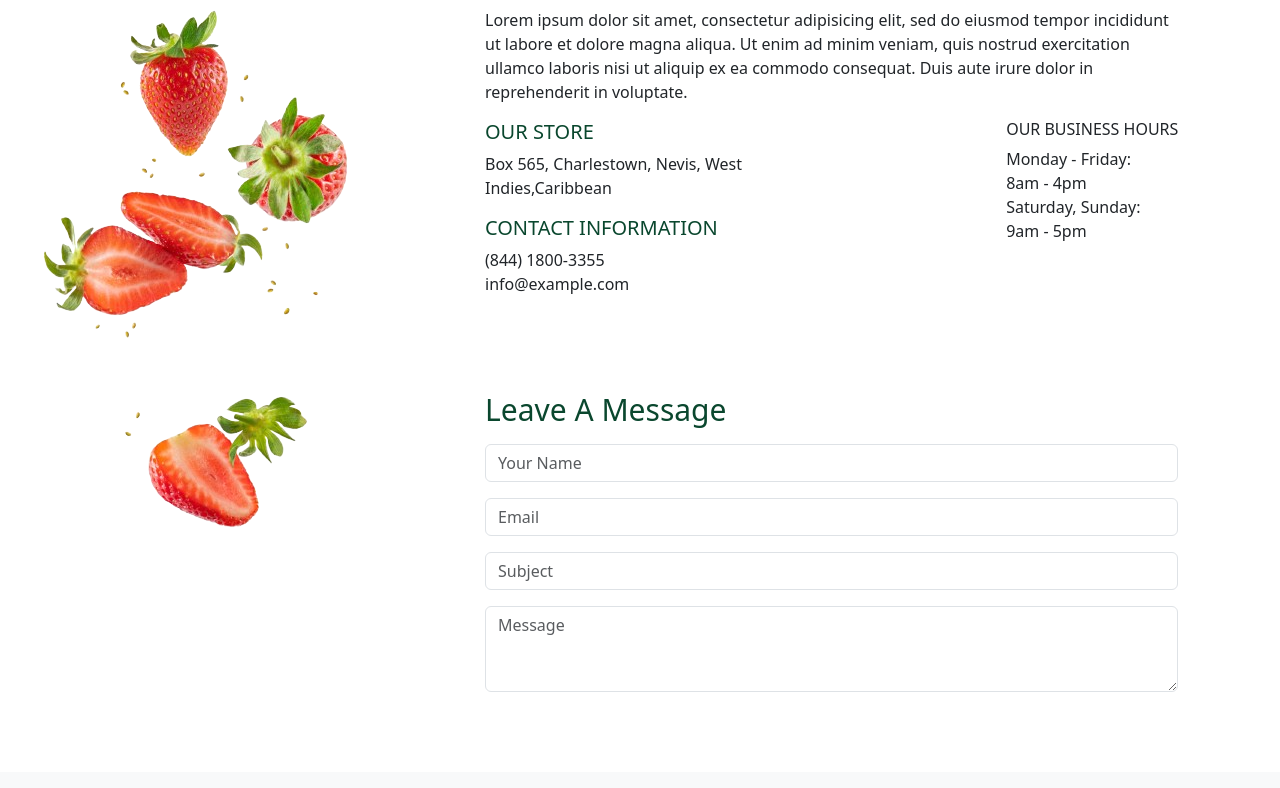
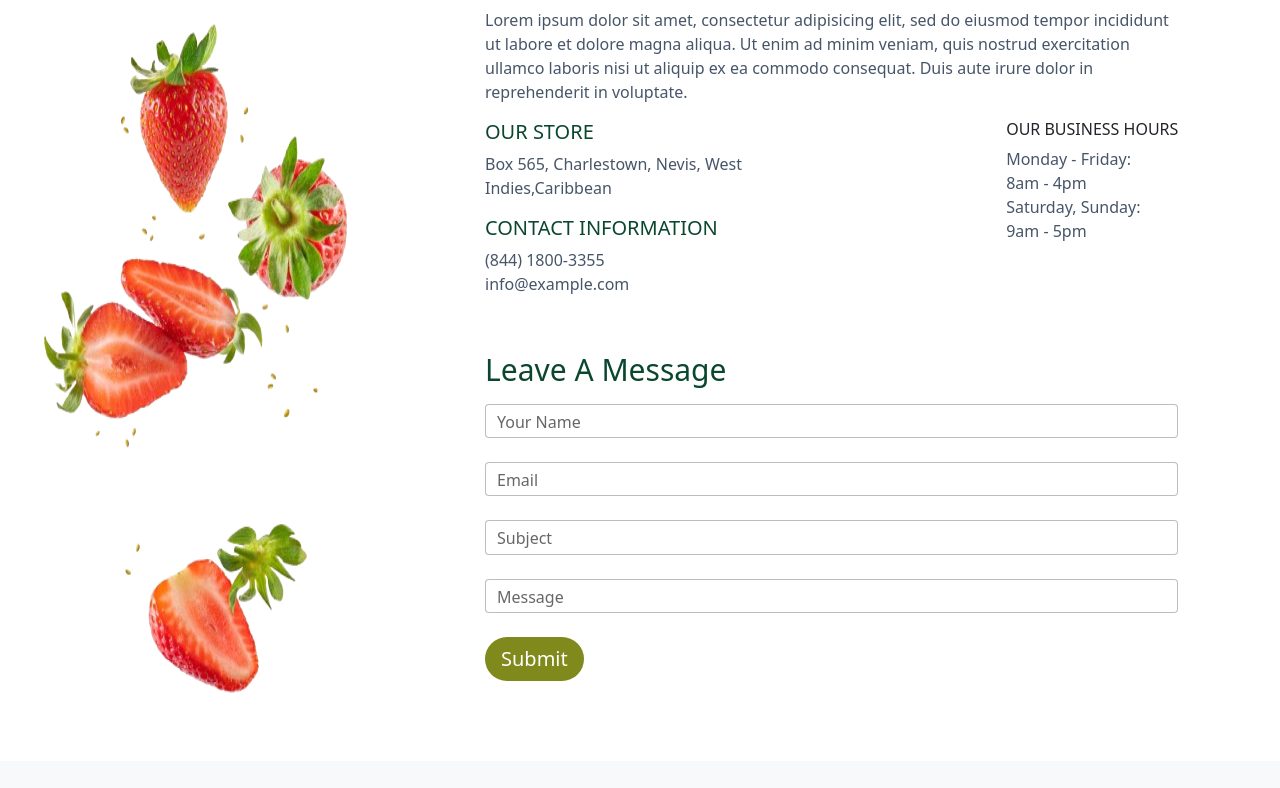
Before and after one commit to DianaPrunila/WhoFu, a React (Vite) app: page /Contact in a window 1280 px wide. Shown: the part 340-1128 px from the top of the page. Built offline with nearby package versions, Linux system fonts and the light colour scheme; a web font is replaced by a local one.

Commit message:
Contact + Fermented + Prod + Slides2

```diff
--- a/src/pages/Contact.jsx
+++ b/src/pages/Contact.jsx
@@ -1,18 +1,26 @@
-import TopBanner from "../parts/aboutParts/TopBanner";
-import Form from "react-bootstrap/Form";
+import aboutUs from "/images/other/aboutUs.png";
+import { MDBRow, MDBCol, MDBInput } from "mdb-react-ui-kit";
 const Contact = () => {
   return (
     <div className="page">
-      <TopBanner />
-      <div className="content flex ">
-        <div className="strawberries  ">
+      <div className="TopBanner flex mb-5">
+        <div className=" flex relative ">
+          <h3 className="w-[300px] absolute sm:text-3xl md:text-3xl lg:text-5xl font-bold  text-navBg ml-9  sm:mt-3 mt-5  lg:pt-8 lg:pl-8">
+            Contact
+          </h3>
+        </div>
+        <img src={aboutUs} alt="Contact" className="w-full " />
+      </div>
+
+      <div className="content flex flex-wrap ">
+        <div className="strawberries flex justify-center">
           <img src="/images/other/capsuni.png" alt="capsuni" className=" " />
         </div>
-        <div className="info w-2/3 flex-col flex">
+        <div className="info lg:w-2/3  flex-col flex sm:w-full md:w-full">
           <div className="w-full px-20">
             <div className="love w-full">
               <h4 className="text-navBg text-3xl">We Love to Hear From You</h4>
-              <p>
+              <p className="text-slate-600">
                 Lorem ipsum dolor sit amet, consectetur adipisicing elit, sed do
                 eiusmod tempor incididunt ut labore et dolore magna aliqua. Ut
                 enim ad minim veniam, quis nostrud exercitation ullamco laboris
@@ -20,24 +28,24 @@ const Contact = () => {
                 in reprehenderit in voluptate.
               </p>
             </div>
-            <div className="cols w-full flex justify-between flex-col ">
-              <div className="flex  max-md:flex-wrap flex-row justify-between">
-                <div className="textLeft mr-3 ">
+            <div className="cols w-full flex   justify-between flex-col ">
+              <div className="flex  flex-row  flex-wrap justify-between">
+                <div className="textLeft mr-3 flex-col flex ">
                   <h5 className="text-navBg">OUR STORE</h5>
-                  <p>
+                  <p className="text-slate-600">
                     Box 565, Charlestown, Nevis, West
                     <br />
                     Indies,Caribbean
                   </p>
                   <h5 className="text-navBg">CONTACT INFORMATION</h5>
-                  <p>
+                  <p className="text-slate-600">
                     (844) 1800-3355 <br />
                     info@example.com
                   </p>
                 </div>
                 <div className="textRight">
                   <h6>OUR BUSINESS HOURS</h6>
-                  <p>
+                  <p className="text-slate-600">
                     Monday - Friday: <br />
                     8am - 4pm <br />
                     Saturday, Sunday:
@@ -47,34 +55,44 @@ const Contact = () => {
               </div>
             </div>
             <div>
-              <div className="formSpace justify-end my-20">
+              <div className="formSpace justify-end mt-10 mb-20">
                 <h4 className="text-3xl mb-3 text-navBg">Leave A Message</h4>
                 <div className="forms w-full">
-                  <Form className="w-full">
-                    <Form.Group controlId="exampleForm.ControlInput1">
-                      <Form.Control
-                        className="mb-3 w-full focus:outline-none"
-                        type="text"
-                        placeholder="Your Name"
-                      />
-                      <Form.Control
-                        className="mb-3"
-                        type="email"
-                        placeholder="Email"
-                      />
-                      <Form.Control
-                        className="mb-3"
-                        type="text"
-                        placeholder="Subject"
-                      />
-                      <Form.Control
-                        className="mb-3"
-                        as="textarea"
-                        rows={3}
-                        placeholder="Message"
-                      />
-                    </Form.Group>
-                  </Form>
+                  <form>
+                    <MDBRow className="mb-4">
+                      <MDBCol>
+                        <MDBInput id="form6Example1" label="Your Name" />
+                      </MDBCol>
+                    </MDBRow>
+
+                    <MDBInput
+                      wrapperClass="mb-4"
+                      type="email"
+                      id="form6Example5"
+                      label="Email"
+                    />
+                    <MDBInput
+                      wrapperClass="mb-4"
+                      type="tel"
+                      id="form6Example6"
+                      label="Subject"
+                    />
+
+                    <MDBInput
+                      wrapperClass="mb-4"
+                      textarea
+                      id="form6Example7"
+                      rows={9}
+                      label="Message"
+                    />
+
+                    <button
+                      className=" px-3 py-2  bg-lightGreen
+                    hover:bg-navBg text-white  active:bg-lightGreen text-bold text-xl rounded-full"
+                    >
+                      Submit
+                    </button>
+                  </form>
                 </div>
               </div>
             </div>
--- a/src/pages/Fermented.jsx
+++ b/src/pages/Fermented.jsx
@@ -18,7 +18,7 @@ const Fermented = () => {
         <h1 className="flex justify-center my-5">Fermented</h1>
       </div>
 
-      <div className="products flex flex-wrap justify-center w-11/12 gap-x-9 gap-y-8">
+      <div className="products flex flex-wrap justify-center  gap-x-9 gap-y-8">
         {fermented && fermented.map((f, i) => <Prod data={f} key={i} />)}
       </div>
     </div>
--- a/src/pages/Prod.jsx
+++ b/src/pages/Prod.jsx
@@ -15,25 +15,27 @@ export const Prod = (prop) => {
   };
 
   return (
-    <div className="product ">
+    <div className="product flex mb-16">
       <Card style={{ width: "18rem" }}>
         <Card.Img
           variant="top"
           src={image}
-          className="h-[300px] object-cover"
+          className=" h-[200px] object-cover"
         />
         <Card.Body className=" ">
           <Card.Title className="flex justify-center">
             {product_name}
           </Card.Title>
-          <Card.Text className="flex justify-center">{price}</Card.Text>
-          <button
-            className="addToCartBttn p-2 rounded-xl  flex justify-center
-                    hover:bg-lightGreen hover:text-white text-navBg active:bg-lightGreen text-bold"
-            onClick={() => dispachAndFilter(prop.data)}
-          >
-            Add To Cart
-          </button>
+          <Card.Text className="flex justify-center">{price} € </Card.Text>
+          <div className="flex  flex-col ">
+            <button
+              className="addToCartBttn px-2 py-2  bg-lightGreen
+                    hover:bg-navBg text-white  active:bg-lightGreen text-bold text-xl rounded-lg"
+              onClick={() => dispachAndFilter(prop.data)}
+            >
+              Add To Cart
+            </button>
+          </div>
         </Card.Body>
       </Card>
     </div>
--- a/src/parts/homeParts/Slides2.jsx
+++ b/src/parts/homeParts/Slides2.jsx
@@ -102,7 +102,7 @@ const Slides2 = () => {
                 />
               </div>
 
-              <div className="d-flex flex-col h-44 items-center pt-4 ">
+              <div className="flex flex-col h-44 items-center pt-4 ">
                 <p className="p-0 m-0">{p.product_name}</p>
                 <p className="text-lightGreen text-xl font-semibold p-0 m-0">
                   {p.price}
```
